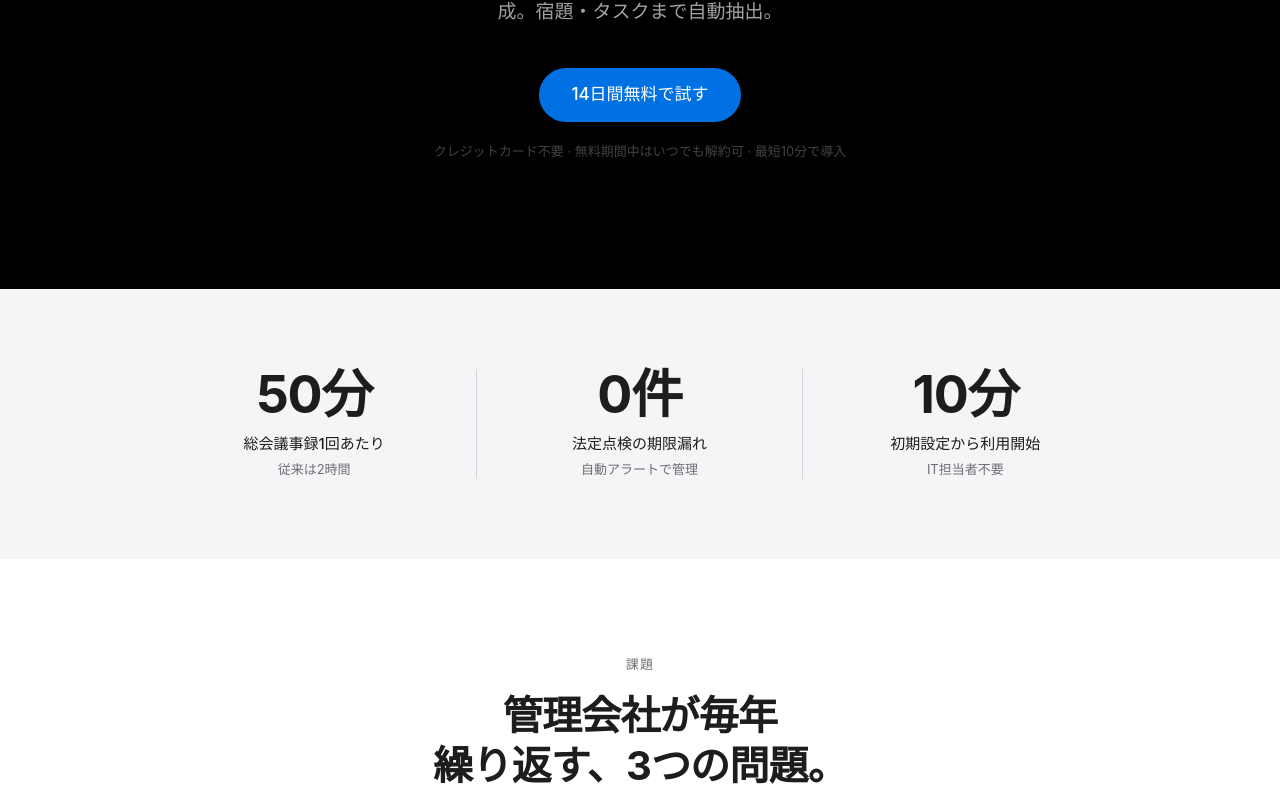
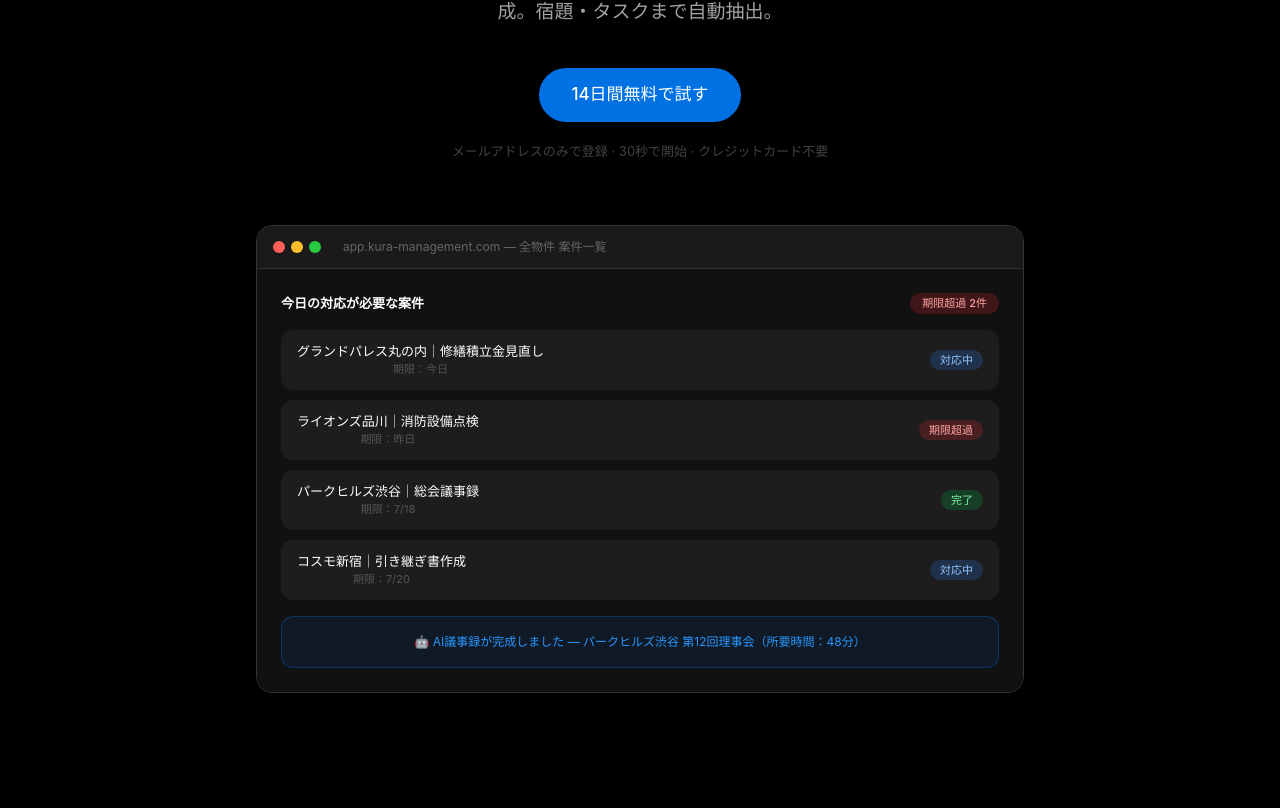
Before and after one commit to hide818/mansion-app, a Next.js app: page /lp in a window 1280 px wide. Shown: the part 412-1220 px from the top of the page. Built offline with nearby package versions, Linux system fonts and the light colour scheme; no server answers.

Commit message:
feat: LP改善 — ヒーローUI画面追加・登録30秒訴求・ROI計算式追加

```diff
--- a/app/lp/page.tsx
+++ b/app/lp/page.tsx
@@ -142,7 +142,42 @@ export default function LpPage() {
               14日間無料で試す
             </Link>
           </div>
-          <p className="mt-5 text-[13px] text-[#424245]">クレジットカード不要 · 無料期間中はいつでも解約可 · 最短10分で導入</p>
+          <p className="mt-5 text-[13px] text-[#424245]">メールアドレスのみで登録 · 30秒で開始 · クレジットカード不要</p>
+
+          {/* ── HERO UI MOCK ── */}
+          <div className="mx-auto mt-16 max-w-3xl rounded-2xl overflow-hidden border border-[#333] shadow-[0_32px_80px_rgba(0,0,0,0.6)]">
+            <div className="flex items-center gap-1.5 bg-[#1a1a1a] px-4 py-3 border-b border-[#333]">
+              <span className="h-3 w-3 rounded-full bg-[#ff5f57]" />
+              <span className="h-3 w-3 rounded-full bg-[#ffbd2e]" />
+              <span className="h-3 w-3 rounded-full bg-[#28ca41]" />
+              <span className="ml-4 text-[12px] text-[#666]">app.kura-management.com — 全物件 案件一覧</span>
+            </div>
+            <div className="bg-[#111] p-6">
+              <div className="mb-4 flex items-center justify-between">
+                <p className="text-[13px] font-semibold text-white">今日の対応が必要な案件</p>
+                <span className="rounded-full bg-red-500/20 px-3 py-0.5 text-[11px] font-medium text-red-300">期限超過 2件</span>
+              </div>
+              <div className="space-y-2.5">
+                {[
+                  { name: 'グランドパレス丸の内｜修繕積立金見直し', due: '今日', status: '対応中', badge: 'bg-blue-500/20 text-blue-300' },
+                  { name: 'ライオンズ品川｜消防設備点検', due: '昨日', status: '期限超過', badge: 'bg-red-500/20 text-red-300' },
+                  { name: 'パークヒルズ渋谷｜総会議事録', due: '7/18', status: '完了', badge: 'bg-green-500/20 text-green-300' },
+                  { name: 'コスモ新宿｜引き継ぎ書作成', due: '7/20', status: '対応中', badge: 'bg-blue-500/20 text-blue-300' },
+                ].map((item, i) => (
+                  <div key={i} className="flex items-center justify-between rounded-xl bg-white/5 px-4 py-3">
+                    <div>
+                      <p className="text-[13px] font-medium text-white">{item.name}</p>
+                      <p className="text-[11px] text-[#555]">期限：{item.due}</p>
+                    </div>
+                    <span className={`rounded-full px-2.5 py-0.5 text-[11px] font-medium ${item.badge}`}>{item.status}</span>
+                  </div>
+                ))}
+              </div>
+              <div className="mt-4 rounded-xl bg-[#0071e3]/10 border border-[#0071e3]/30 p-4">
+                <p className="text-[12px] text-[#2997ff]">🤖 AI議事録が完成しました — パークヒルズ渋谷 第12回理事会（所要時間：48分）</p>
+              </div>
+            </div>
+          </div>
         </div>
       </section>
 
@@ -415,7 +450,35 @@ export default function LpPage() {
             <p className="mt-2 text-[13px] text-[#6e6e73]">クレジットカード不要 · 無料期間中はいつでも解約可</p>
           </div>
 
-          <div className="mt-14 grid gap-4 sm:grid-cols-3">
+          {/* ROI Calculator */}
+          <div className="mt-12 rounded-2xl bg-white p-8 shadow-[0_2px_16px_rgba(0,0,0,0.06)]">
+            <p className="text-[13px] font-semibold uppercase tracking-widest text-[#0071e3]">費用対効果</p>
+            <h3 className="mt-2 text-[22px] font-bold text-[#1d1d1f]">月額5万円で、何時間分の人件費が節約できるか</h3>
+            <div className="mt-6 grid gap-4 sm:grid-cols-3">
+              <div className="rounded-xl bg-[#f5f5f7] p-5">
+                <p className="text-[13px] text-[#6e6e73]">議事録作成（月2回）</p>
+                <p className="mt-2 text-[20px] font-bold text-[#1d1d1f]">2時間 → 50分</p>
+                <p className="mt-1 text-[13px] font-medium text-[#0071e3]">月2.3時間の節約</p>
+              </div>
+              <div className="rounded-xl bg-[#f5f5f7] p-5">
+                <p className="text-[13px] text-[#6e6e73]">担当者交代の引き継ぎ（年2回）</p>
+                <p className="mt-2 text-[20px] font-bold text-[#1d1d1f]">1ヶ月 → 3日</p>
+                <p className="mt-1 text-[13px] font-medium text-[#0071e3]">月換算20時間以上の節約</p>
+              </div>
+              <div className="rounded-xl bg-[#f5f5f7] p-5">
+                <p className="text-[13px] text-[#6e6e73]">毎日の案件確認・報告</p>
+                <p className="mt-2 text-[20px] font-bold text-[#1d1d1f]">45分 → 10分</p>
+                <p className="mt-1 text-[13px] font-medium text-[#0071e3]">月11時間の節約</p>
+              </div>
+            </div>
+            <div className="mt-6 rounded-xl border border-[#0071e3]/20 bg-[#0071e3]/5 p-5 text-center">
+              <p className="text-[14px] text-[#6e6e73]">担当者5名のチームで合計すると、月間</p>
+              <p className="mt-1 text-[32px] font-bold tracking-tight text-[#1d1d1f]">約165時間 <span className="text-[17px] font-normal text-[#6e6e73]">の節約</span></p>
+              <p className="mt-1 text-[13px] text-[#6e6e73]">時給3,000円換算で <span className="font-semibold text-[#1d1d1f]">月約49万円相当</span> → Kura月額5万円で <span className="font-semibold text-[#0071e3]">約10倍のROI</span></p>
+            </div>
+          </div>
+
+          <div className="mt-8 grid gap-4 sm:grid-cols-3">
             {PRICING.map(plan => (
               <div key={plan.name}
                 className={`relative rounded-2xl bg-white p-8 ${plan.primary ? 'ring-2 ring-[#0071e3] shadow-[0_4px_24px_rgba(0,113,227,0.15)]' : 'shadow-[0_2px_16px_rgba(0,0,0,0.06)]'}`}>
```
